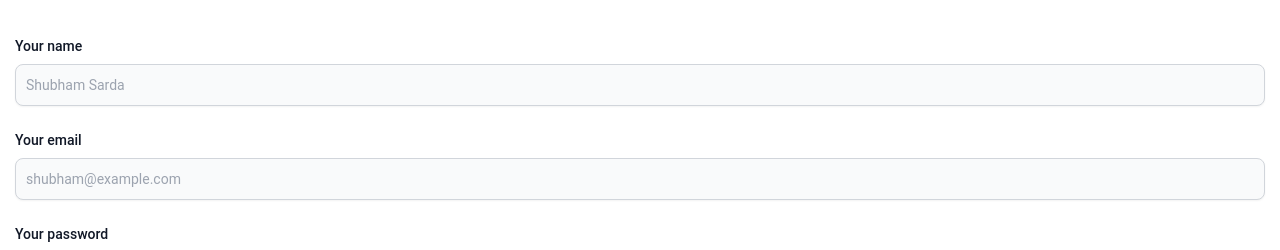
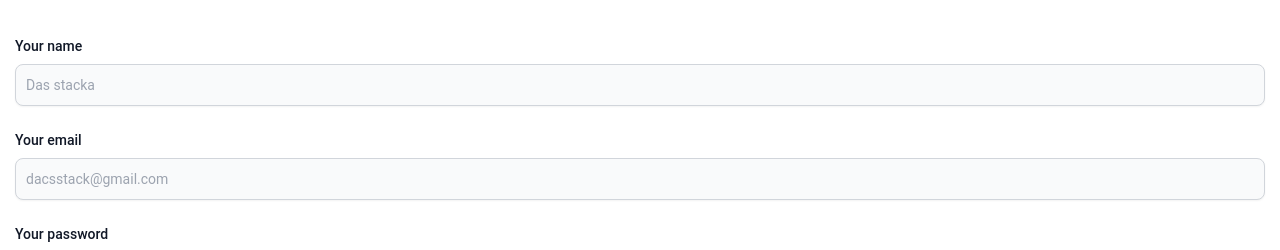
Before and after one commit to dacsstack/e-commerce-project-, a React (Create React App) app: page /register in a window 1280 px wide. Shown: the part 156-406 px from the top of the page. Built offline with nearby package versions, Linux system fonts and the light colour scheme.

Commit message:
Add Registration

```diff
--- a/src/pages/Register.js
+++ b/src/pages/Register.js
@@ -1,47 +1,92 @@
-import { useNavigate } from 'react-router-dom';
-import { toast } from 'react-toastify';
+import { useNavigate } from "react-router-dom";
+import { toast } from "react-toastify";
 import { useTitle } from "../hooks/useTitle";
-import { register } from '../services';
+import { register } from "../services";
 
 export const Register = () => {
   useTitle("Register");
   const navigate = useNavigate();
 
-  async function handleRegister(event){
+  async function handleRegister(event) {
     event.preventDefault();
-    try{
+    try {
       const authDetail = {
         name: event.target.name.value,
         email: event.target.email.value,
-        password: event.target.password.value
-      }
+        password: event.target.password.value,
+      };
       const data = await register(authDetail);
       data.accessToken ? navigate("/products") : toast.error(data);
-    } catch(error){
-      toast.error(error.message, {closeButton: true, position: "bottom-center"});
+    } catch (error) {
+      toast.error(error.message, {
+        closeButton: true,
+        position: "bottom-center",
+      });
     }
   }
 
   return (
     <main>
       <section>
-        <p className="text-2xl text-center font-semibold dark:text-slate-100 my-10 underline underline-offset-8">Register</p>
+        <p className="text-2xl text-center font-semibold dark:text-slate-100 my-10 underline underline-offset-8">
+          Register
+        </p>
       </section>
       <form onSubmit={handleRegister}>
         <div className="mb-6">
-              <label htmlFor="name" className="block mb-2 text-sm font-medium text-gray-900 dark:text-gray-300">Your name</label>
-              <input type="name" id="name" className="shadow-sm bg-gray-50 border border-gray-300 text-gray-900 text-sm rounded-lg focus:ring-blue-500 focus:border-blue-500 block w-full p-2.5 dark:bg-gray-700 dark:border-gray-600 dark:placeholder-gray-400 dark:text-white dark:focus:ring-blue-500 dark:focus:border-blue-500 dark:shadow-sm-light" placeholder="Shubham Sarda" required autoComplete="off" />
+          <label
+            htmlFor="name"
+            className="block mb-2 text-sm font-medium text-gray-900 dark:text-gray-300"
+          >
+            Your name
+          </label>
+          <input
+            type="name"
+            id="name"
+            className="shadow-sm bg-gray-50 border border-gray-300 text-gray-900 text-sm rounded-lg focus:ring-blue-500 focus:border-blue-500 block w-full p-2.5 dark:bg-gray-700 dark:border-gray-600 dark:placeholder-gray-400 dark:text-white dark:focus:ring-blue-500 dark:focus:border-blue-500 dark:shadow-sm-light"
+            placeholder="Das stacka"
+            required
+            autoComplete="off"
+          />
         </div>
         <div className="mb-6">
-              <label htmlFor="email" className="block mb-2 text-sm font-medium text-gray-900 dark:text-gray-300">Your email</label>
-              <input type="email" id="email" className="shadow-sm bg-gray-50 border border-gray-300 text-gray-900 text-sm rounded-lg focus:ring-blue-500 focus:border-blue-500 block w-full p-2.5 dark:bg-gray-700 dark:border-gray-600 dark:placeholder-gray-400 dark:text-white dark:focus:ring-blue-500 dark:focus:border-blue-500 dark:shadow-sm-light" placeholder="shubham@example.com" required autoComplete="off" />
+          <label
+            htmlFor="email"
+            className="block mb-2 text-sm font-medium text-gray-900 dark:text-gray-300"
+          >
+            Your email
+          </label>
+          <input
+            type="email"
+            id="email"
+            className="shadow-sm bg-gray-50 border border-gray-300 text-gray-900 text-sm rounded-lg focus:ring-blue-500 focus:border-blue-500 block w-full p-2.5 dark:bg-gray-700 dark:border-gray-600 dark:placeholder-gray-400 dark:text-white dark:focus:ring-blue-500 dark:focus:border-blue-500 dark:shadow-sm-light"
+            placeholder="dacsstack@gmail.com"
+            required
+            autoComplete="off"
+          />
         </div>
         <div className="mb-6">
-              <label htmlFor="password" className="block mb-2 text-sm font-medium text-gray-900 dark:text-gray-300">Your password</label>
-              <input type="password" id="password" className="shadow-sm bg-gray-50 border border-gray-300 text-gray-900 text-sm rounded-lg focus:ring-blue-500 focus:border-blue-500 block w-full p-2.5 dark:bg-gray-700 dark:border-gray-600 dark:placeholder-gray-400 dark:text-white dark:focus:ring-blue-500 dark:focus:border-blue-500 dark:shadow-sm-light" required minLength="7" />
+          <label
+            htmlFor="password"
+            className="block mb-2 text-sm font-medium text-gray-900 dark:text-gray-300"
+          >
+            Your password
+          </label>
+          <input
+            type="password"
+            id="password"
+            className="shadow-sm bg-gray-50 border border-gray-300 text-gray-900 text-sm rounded-lg focus:ring-blue-500 focus:border-blue-500 block w-full p-2.5 dark:bg-gray-700 dark:border-gray-600 dark:placeholder-gray-400 dark:text-white dark:focus:ring-blue-500 dark:focus:border-blue-500 dark:shadow-sm-light"
+            required
+            minLength="7"
+          />
         </div>
-          <button type="submit" className="text-white bg-blue-700 hover:bg-blue-800 focus:ring-4 focus:outline-none focus:ring-blue-300 font-medium rounded-lg text-sm px-5 py-2.5 text-center dark:bg-blue-600 dark:hover:bg-blue-700 dark:focus:ring-blue-800">Register</button>
+        <button
+          type="submit"
+          className="text-white bg-blue-700 hover:bg-blue-800 focus:ring-4 focus:outline-none focus:ring-blue-300 font-medium rounded-lg text-sm px-5 py-2.5 text-center dark:bg-blue-600 dark:hover:bg-blue-700 dark:focus:ring-blue-800"
+        >
+          Register
+        </button>
       </form>
     </main>
-  )
-}
+  );
+};
```
Lines whose indentation alone changed are shown as unchanged.
